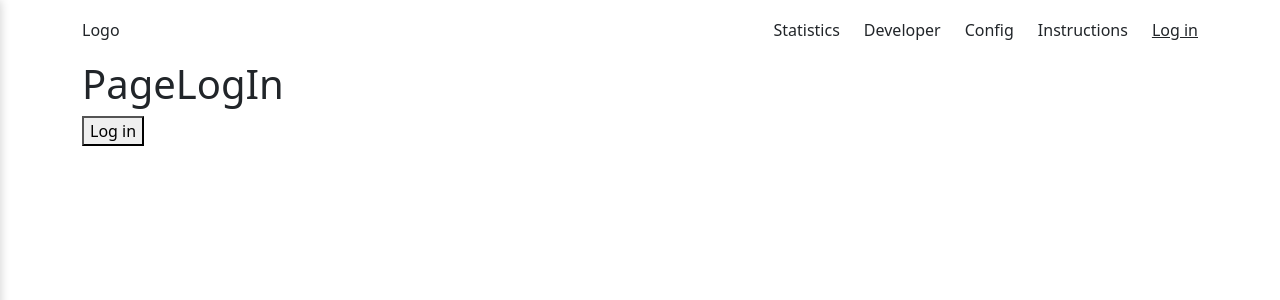
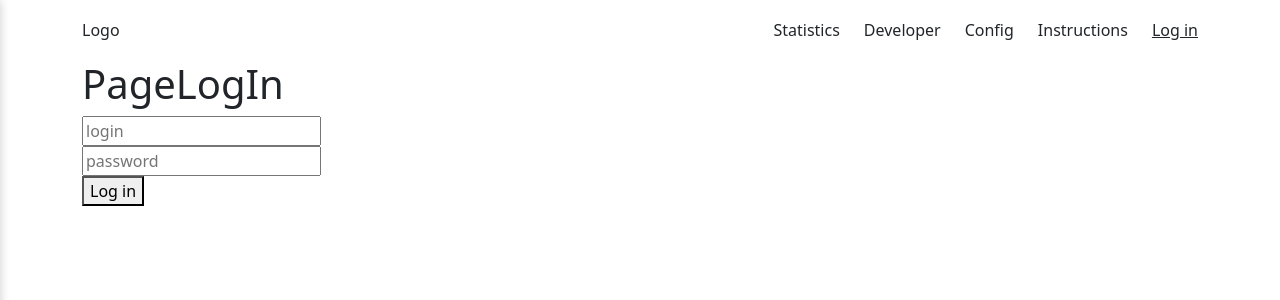
Before and after one commit to adwasar/budget_calculation, a React (Vite) app: page /log-in in a window 1280 px wide. Shown: the top 300 px of the page. Built offline with nearby package versions, Linux system fonts and the light colour scheme.

Commit message:
feat : autorization

```diff
--- a/src/Pages/PageLogIn.jsx
+++ b/src/Pages/PageLogIn.jsx
@@ -1,13 +1,77 @@
+import React, { useState } from 'react';
+import { useNavigate } from 'react-router-dom';
 import { getSnapshot } from 'mobx-state-tree';
-import { observer } from 'mobx-react';
 
-import { isLogin } from '../storage';
+import { isLogin, user } from '../storage';
 
 function PageLogIn() {
+  const [login, setLogin] = useState('');
+  const [password, setPassword] = useState('');
+  const [loginStatus, setLoginStatus] = useState('');
+
+  const navigate = useNavigate();
+
+  const handleLoginChange = (e) => {
+    setLogin(e.target.value);
+  };
+
+  const handlePasswordChange = (e) => {
+    setPassword(e.target.value);
+  };
+
+  const handleLogin = (e) => {
+    e.preventDefault();
+
+    if (login === 'testLogin22' && password === 's#dDA23@44#Ds') {
+      isLogin.setTrue();
+      user.setName(login);
+      setLogin('');
+      setPassword('');
+      setLoginStatus('');
+      navigate('/');
+    } else {
+      setLoginStatus('Invalid login or password');
+    }
+  };
+
+  const handleLogout = () => {
+    isLogin.setFalse();
+    user.setName('');
+    navigate('/log-in');
+  };
+
   return (
     <div className="container">
       <h1>PageLogIn</h1>
-      <button onClick={() => isLogin.toggle()}>Log in</button>
+      {getSnapshot(isLogin).state ? (
+        <>
+          <h2>User: {getSnapshot(user).name}</h2>
+          <button onClick={handleLogout}>Log out</button>
+        </>
+      ) : (
+        <form>
+          <input
+            placeholder="login"
+            type="text"
+            value={login}
+            onChange={handleLoginChange}
+            autoComplete="username"
+            required
+          />
+          <br />
+          <input
+            placeholder="password"
+            type="password"
+            value={password}
+            onChange={handlePasswordChange}
+            autoComplete="current-password"
+            required
+          />
+          <br />
+          <button onClick={handleLogin}>Log in</button>
+          <p>{loginStatus}</p>
+        </form>
+      )}
     </div>
   );
 }
--- a/src/Pages/PageStatistics.jsx
+++ b/src/Pages/PageStatistics.jsx
@@ -1,15 +1,16 @@
 import { getSnapshot } from 'mobx-state-tree';
-import { observer } from 'mobx-react';
 
 import { isLogin } from '../storage';
 
-const PageStatistics = observer(() => (
-  <>
-    <div className="container">
-      <h1>PageStatistics</h1>
-      <div>{getSnapshot(isLogin).state ? 'Welcome' : 'Log in please'}</div>
-    </div>
-  </>
-));
+function PageStatistics() {
+  return (
+    <>
+      <div className="container">
+        <h1>PageStatistics</h1>
+        <div>{getSnapshot(isLogin).state ? '' : 'Log in please'}</div>
+      </div>
+    </>
+  );
+}
 
 export default PageStatistics;
--- a/src/storage.js
+++ b/src/storage.js
@@ -9,7 +9,27 @@ const Login = types
       self.state = !self.state;
     }
 
-    return { toggle };
+    function setTrue() {
+      self.state = true;
+    }
+
+    function setFalse() {
+      self.state = false;
+    }
+
+    return { toggle, setTrue, setFalse };
+  });
+
+const User = types
+  .model({
+    name: types.optional(types.string, ''),
+  })
+  .actions((self) => {
+    function setName(newName) {
+      self.name = newName;
+    }
+
+    return { setName };
   });
 
 const Todo = types
@@ -27,23 +47,6 @@ const Todo = types
     }
 
     return { setName, toggle };
-  });
-
-const User = types
-  .model({
-    name: types.optional(types.string, ''),
-    age: types.optional(types.number, 20),
-  })
-  .actions((self) => {
-    function setName(newName) {
-      self.name = newName;
-    }
-
-    function addYear() {
-      self.age++;
-    }
-
-    return { setName, addYear };
   });
 
 const RootStore = types
@@ -71,11 +74,8 @@ const isLogin = Login.create({
   state: false,
 });
 
-store.addTodo(1, 'Eat a cake');
-store.addTodo(2, 'Drink cola');
-store.addUser(1, 'Vlad');
-store.addUser(2, 'Sasha');
-store.todos.get(1).toggle();
-store.users.get(1).setName('Dima');
+const user = User.create({
+  name: '',
+});
 
-export { isLogin, store };
+export { isLogin, store, user };
```
